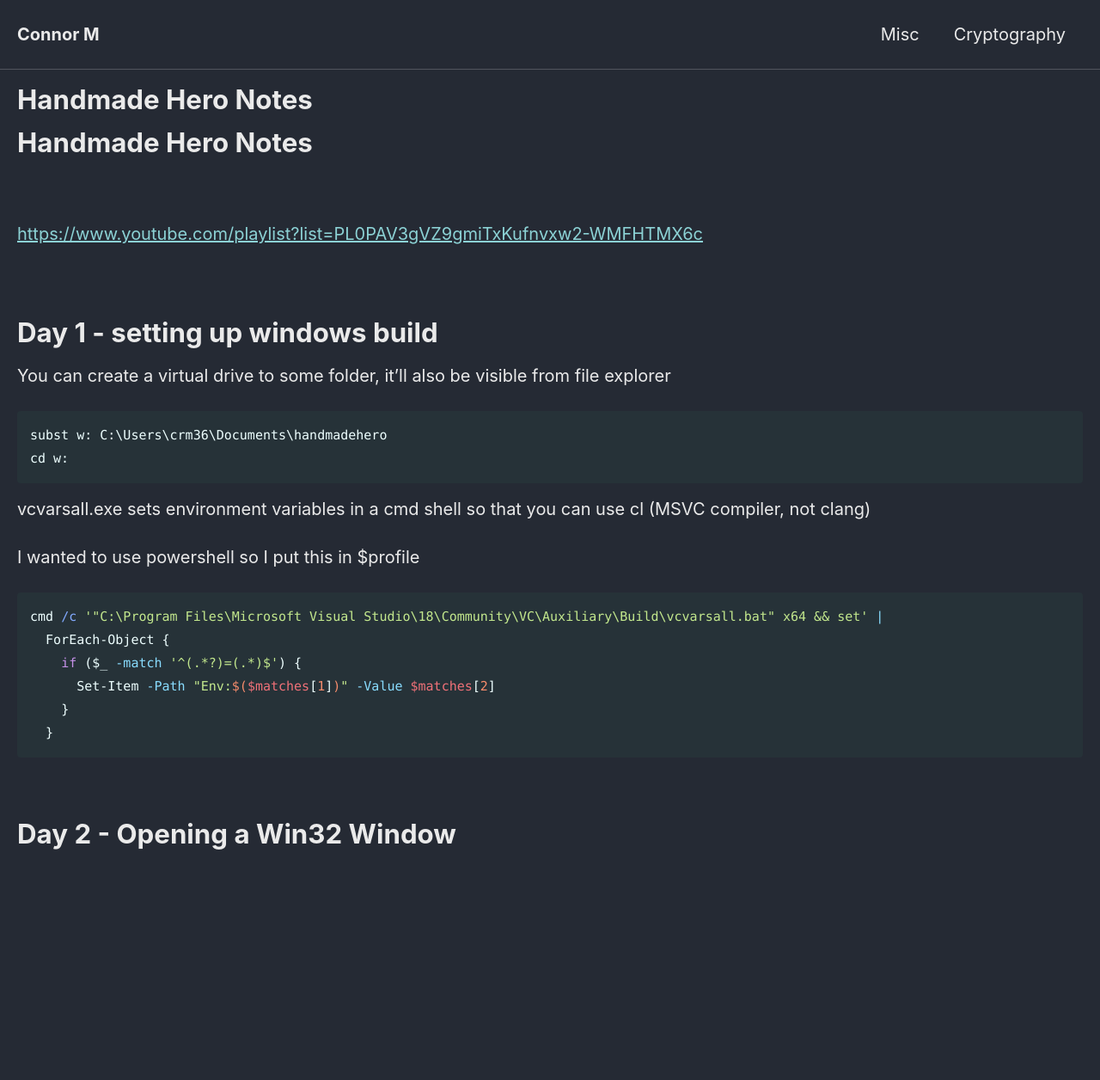
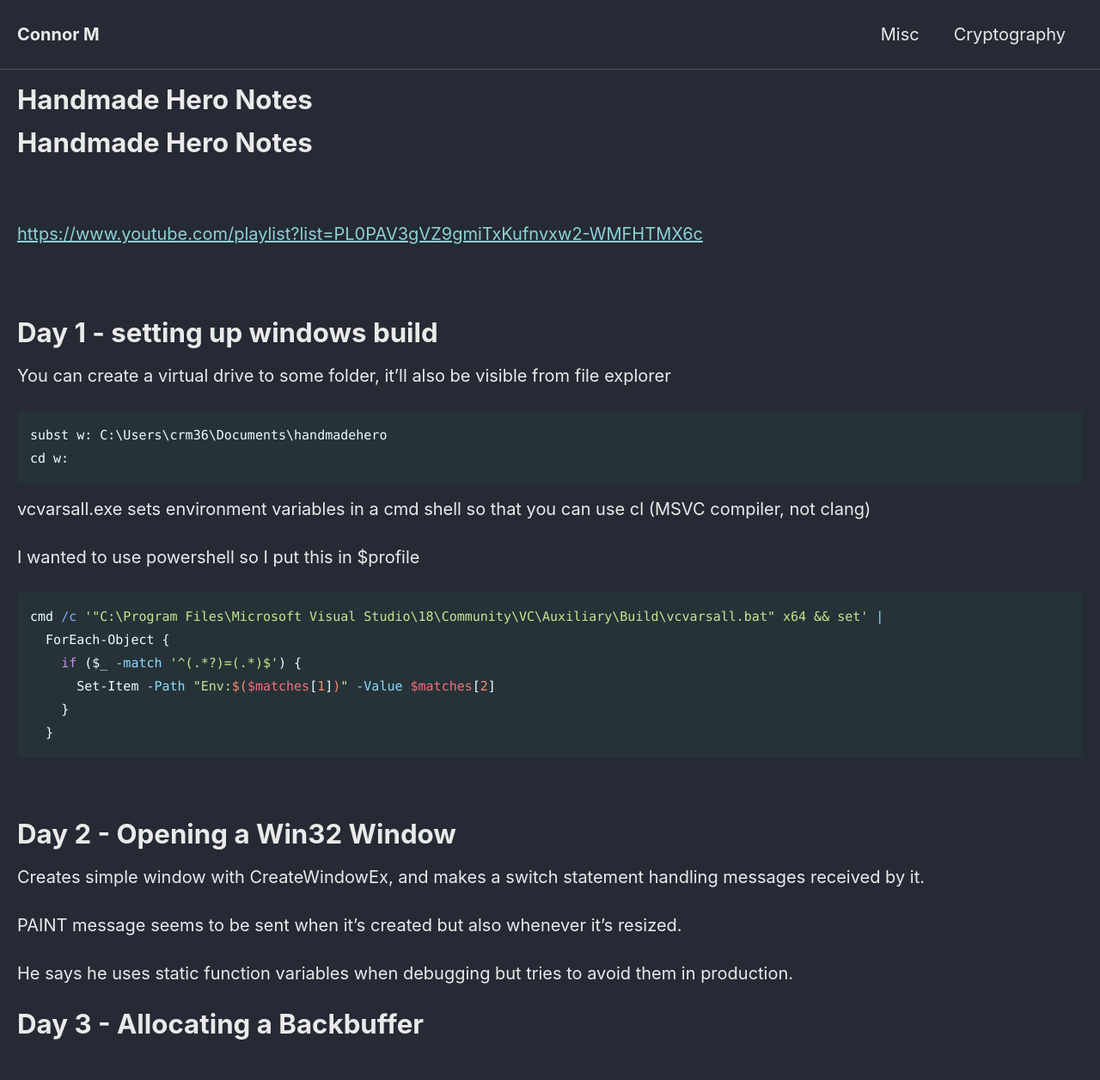
Before and after one commit to Connor-McCartney/Connor-McCartney.github.io, a Jekyll site: the page built from _pages/misc/HandmadeHeroNotes.md, in a window 1280 px wide. Shown: the whole page at 86% size. Built offline with Jekyll 4.4.1, drawn with Linux system fonts in a browser that asks for light colours; cached includes are drawn as plain includes; our own code applies the rules of GitHub Pages for plain Markdown files; before the commit the page ends 1035 px from its top, so only the background shows below that.

Commit message:
Update HandmadeHeroNotes.md

```diff
--- a/_pages/misc/HandmadeHeroNotes.md
+++ b/_pages/misc/HandmadeHeroNotes.md
@@ -40,3 +40,12 @@ cmd /c '"C:\Program Files\Microsoft Visual Studio\18\Community\VC\Auxiliary\Buil
 
 
 # Day 2 - Opening a Win32 Window
+
+
+Creates simple window with CreateWindowEx, and makes a switch statement handling messages received by it.
+
+PAINT message seems to be sent when it's created but also whenever it's resized.
+
+He says he uses static function variables when debugging but tries to avoid them in production.
+
+# Day 3 - Allocating a Backbuffer
```
